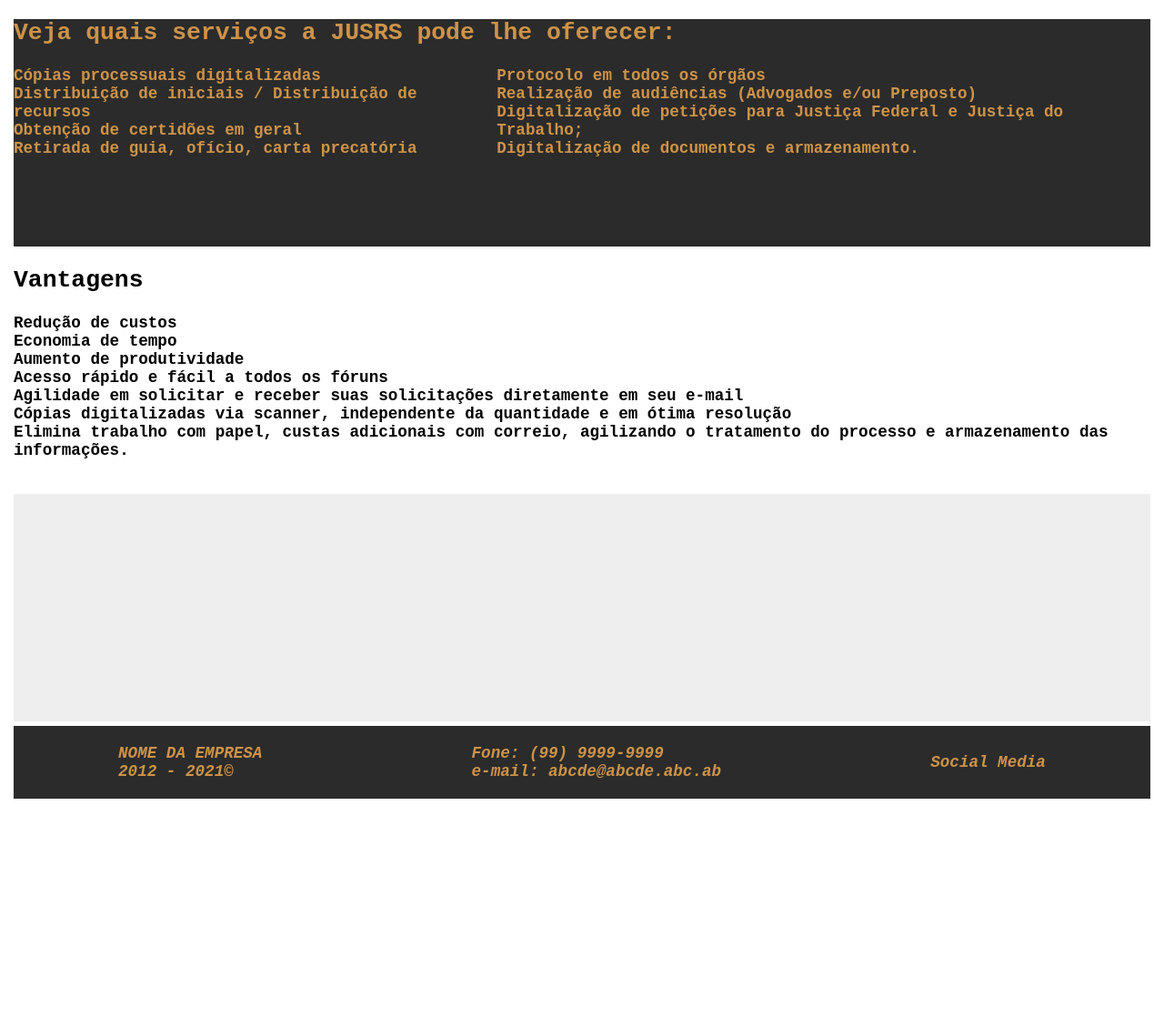
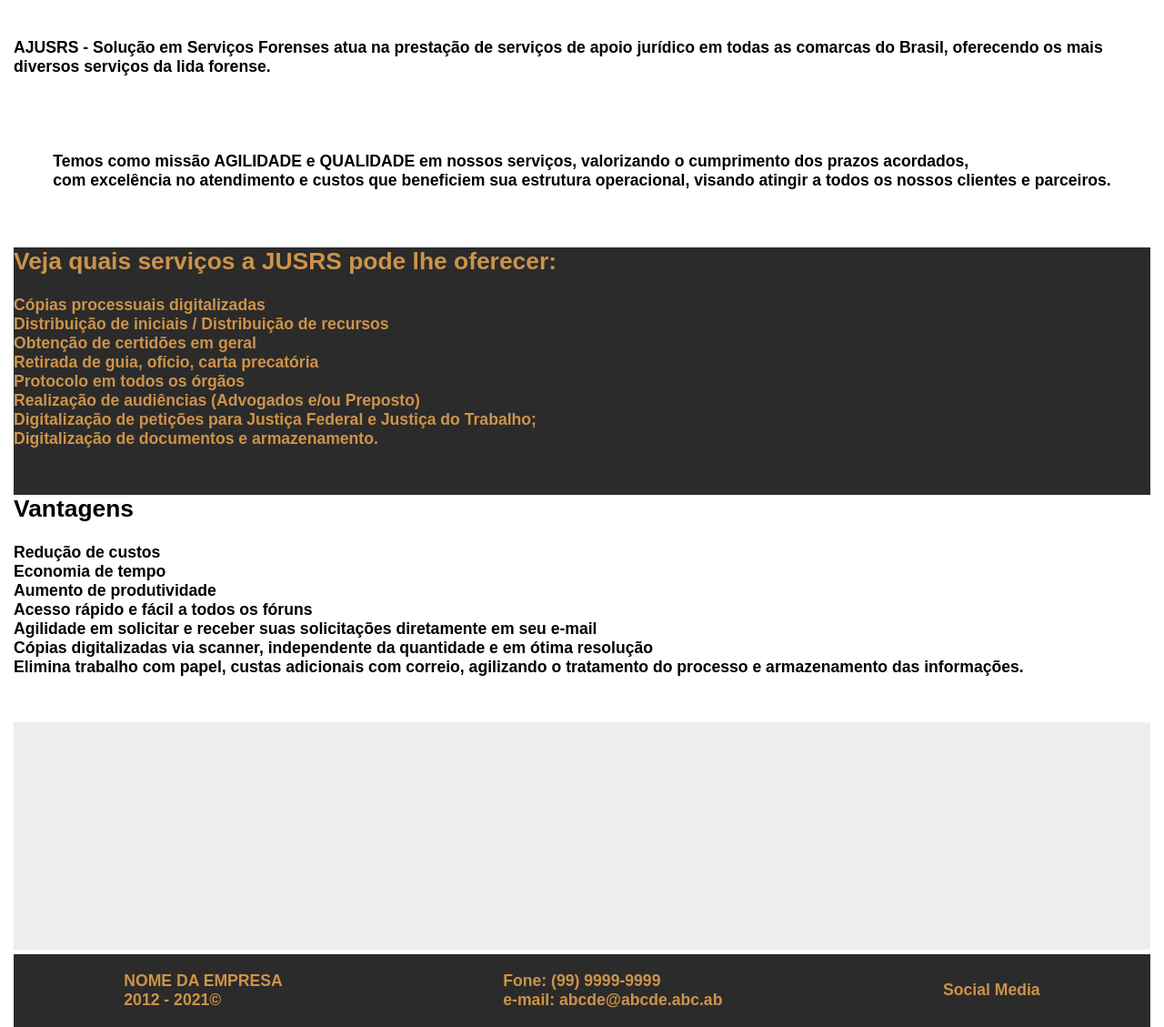
Before and after one commit to rodrigoalmeidagit/jusrs-page, a plain HTML site: page index.htm in a window 1280 px wide. Shown: the part 486-1615 px from the top of the page at 91% size. Before the commit the page ends 1364 px from the top, so only its background shows below. Drawn offline with Linux system fonts and the light colour scheme; a web font is replaced by a local one.

Commit message:
updated index and css files

```diff
--- a/css/style.css
+++ b/css/style.css
@@ -1,10 +1,11 @@
+/* Basic reset */
 body, ul, li, p {
     margin: auto;
     padding: 0px;
     list-style: none;
     font-size: 1.1rem;
     font-weight: 600;
-    font-family: 'Courier New', Courier, monospace;
+    font-family: 'Belleza', sans-serif;
     max-width: 1250px;
 }
 
@@ -13,6 +14,7 @@ a {
     color: #bb6f0d;
 }
 
+/* 1 / 7 */
 .header {
     background: #2b2b2b;
     display: flex;
@@ -35,44 +37,55 @@ a {
     padding: 10px;
 }
 
-.section {
+/* 2 / 7 */
+.main-image {
     margin-top: 5px;
     display: flex;
     justify-content: center;
     max-height: 400px;
 }
-.section img {
+.main-image img {
     max-width: 100%;
 }
 
-.main-services {
+/* 3 / 7 */
+.about {
+    height: 250px;
+    display: flex;
+    background:white;
+    align-items: center;
+    flex-direction: column;
+    justify-content: center;
+}
+
+/* 4 / 7 */
+.services {
     background:#2b2b2b;
     height: 250px;
     color: #cd9349;
 }
 
-.main-services h2 {
+.services h2 {
     display: flex;
     justify-items: center;
 }
 
-.services {
-    display: flex;
-
-}
-
-.vantages {
+/* 5 / 7 */
+.advantages {
     background:white;
     height: 250px;
 
 }
-.section3 {
+
+/* 6 / 7 */
+.contact {
     background: #eeeeee;
     height: 250px;
 
 }
 
-.main-address {
+/* 7 / 7 */
+.footer {
     display: flex;
     justify-content: space-around;
     margin-top: 5px;
@@ -81,20 +94,3 @@ a {
     height: 80px;
     align-items: center;
 }
-
-.phone {
-    justify-items: right;
-}
-/* .empresa {
-    display: flex;
-    margin-top: 5px;
-    color: #cd9349;
-    background: #2b2b2b;
-    flex-wrap: wrap;
-    flex-direction: column;
-    height: 80px;
-} */
-
-.social-media {
-    color: #cd9349;
-}
--- a/index.htm
+++ b/index.htm
@@ -4,12 +4,13 @@
 <head>
     <meta charset="UTF-8">
     <meta name="viewport" content="width=device-width, initial-scale=1.0">
+    <link rel="preconnect" href="https://fonts.gstatic.com">
+    <link href="https://fonts.googleapis.com/css2?family=Belleza&display=swap" rel="stylesheet">
     <link rel="stylesheet" type="text/css" href="./css/style.css">
     <title>Nome da Empresa</title>
 </head>
 
 <body>
-
     <header class="header">
         <!-- <img src="./img/logojusrs.png" alt=""> -->
         <a href="/">Logo</a>
@@ -19,16 +20,24 @@
                 <li><a href="/">Serviços</a></li>
                 <li><a href="/">Abrangência</a></li>
                 <li><a href="/">Fale Conosco</a></li>
-                <li><a href="/">Área do Cliente</a></li>
+                <li><a href="/">Entrar</a></li>
             </ul>
         </nav>
     </header>
 
-    <section class="section">
+    <section class="main-image">
         <img src="./img/capa.jpeg" alt="">
     </section>
 
-    <section class="main-services">
+    <section class="about">
+        <p>AJUSRS - Solução em Serviços Forenses atua na prestação de serviços de apoio jurídico em todas as comarcas do Brasil, oferecendo os mais diversos serviços da lida forense.</p>
+
+        <p>Temos como missão AGILIDADE e QUALIDADE em nossos serviços, valorizando o cumprimento dos prazos acordados,<br> com excelência no atendimento e custos que beneficiem sua estrutura operacional, visando atingir a todos os nossos clientes
+        e parceiros.</p>
+    </section>
+
+    <!-- verificar disposição das divisões -->
+    <section class="services">
         <h2>Veja quais serviços a JUSRS pode lhe oferecer:</h2>
         <div class="services">
             <div>
@@ -50,7 +59,7 @@
         </div>
     </section>
 
-    <section class="vantages">
+    <section class="advantages">
         <h2>Vantagens</h2>
         <li>Redução de custos</li>
         <li>Economia de tempo</li>
@@ -58,28 +67,26 @@
         <li>Acesso rápido e fácil a todos os fóruns</li>
         <li>Agilidade em solicitar e receber suas solicitações diretamente em seu e-mail</li>
         <li>Cópias digitalizadas via scanner, independente da quantidade e em ótima resolução</li>
-        <li>Elimina trabalho com papel, custas adicionais com correio, agilizando o tratamento do processo e armazenamento das informações.</li>
+        <li>Elimina trabalho com papel, custas adicionais com correio, agilizando o tratamento do processo e
+            armazenamento das informações.</li>
     </section>
 
-    <section class="section3">
+    <section class="contact">
     </section>
 
-    <footer class="main-footer">
-        <address class="main-address">
-            <div class="company">
+    <footer class="footer">
+        <div>
             <p>NOME DA EMPRESA</p>
             <p>2012&nbsp;-&nbsp;2021&copy;</p>
         </div>
-            <div class="contact">
+        <div>
             <p class="phone">Fone: (99) 9999-9999</p>
             <p>e-mail: abcde@abcde.abc.ab</p>
         </div>
-            <div class="social-media">
-                Social Media
+        <div>
+            <p>Social Media</p>
         </div>
-        </address>
     </footer>
-
 </body>
 
 </html>
```
Lines whose indentation alone changed are shown as unchanged.
